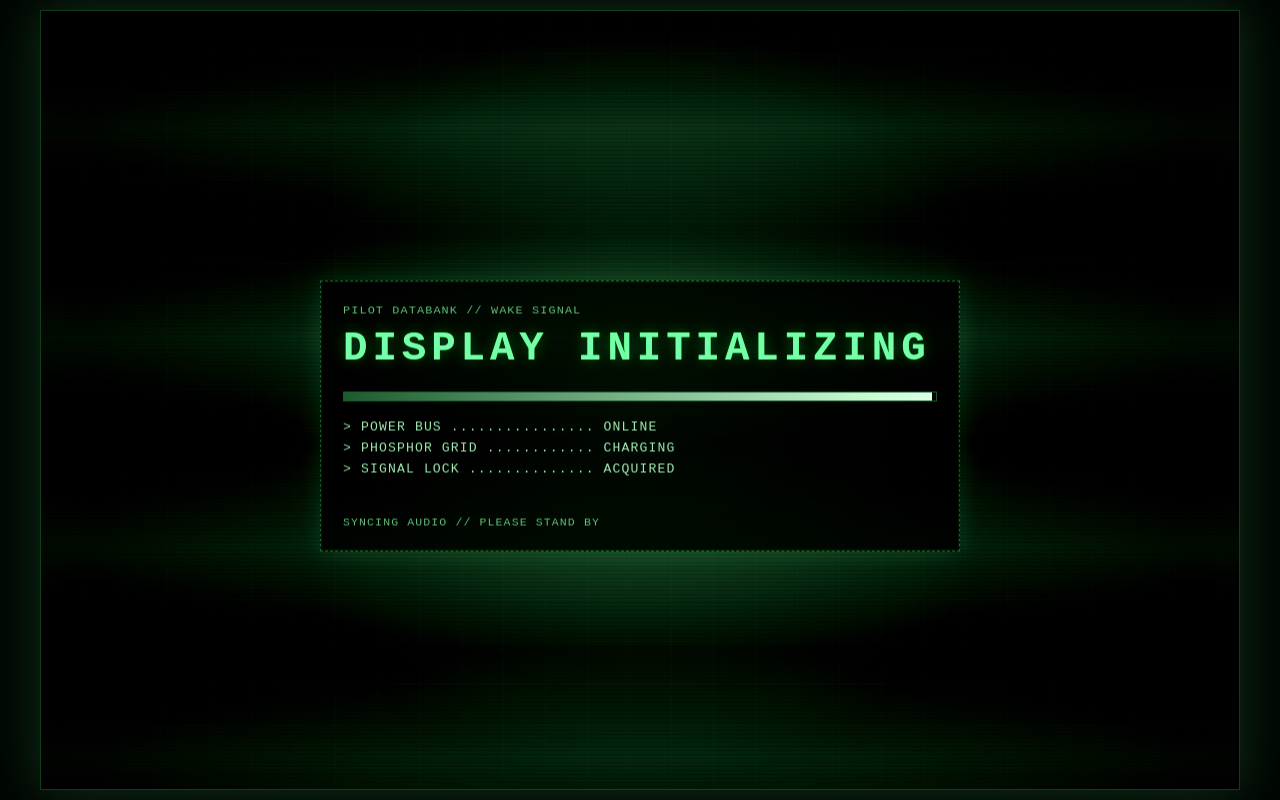
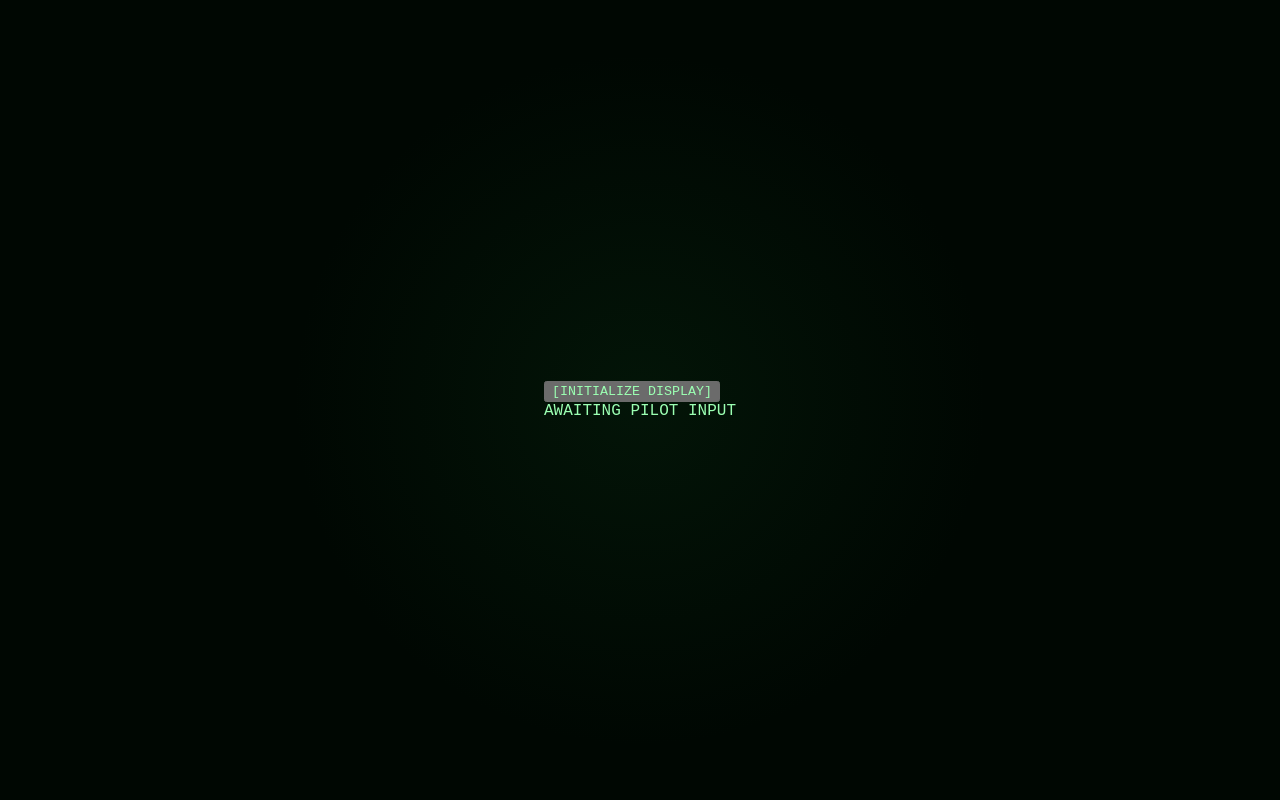
Before and after one commit to bmartingame/pilot-databank, a React (Vite) app: page / in a window 1280 px wide. Built offline with nearby package versions, Linux system fonts and the light colour scheme.

Commit message:
Refactor CRTStartupSplash component for clarity

```diff
--- a/src/App.jsx
+++ b/src/App.jsx
@@ -961,11 +961,40 @@ function isReloadNavigation() {
 }
 
 function CRTStartupSplash({ audioBlocked, isRunning, onRetry }) {
+  if (!isRunning) {
+    return (
+      <div
+        className={`crt-startup-overlay crt-startup-awaiting ${
+          audioBlocked ? "crt-startup-blocked" : ""
+        }`}
+        role="presentation"
+      >
+        <div className="crt-startup-idle-screen">
+          <button
+            type="button"
+            className="crt-startup-center-button"
+            onClick={onRetry}
+          >
+            [INITIALIZE DISPLAY]
+          </button>
+
+          {audioBlocked ? (
+            <div className="crt-startup-idle-warning">
+              AUDIO HANDSHAKE FAILED // RETRY REQUIRED
+            </div>
+          ) : (
+            <div className="crt-startup-idle-status">
+              AWAITING PILOT INPUT
+            </div>
+          )}
+        </div>
+      </div>
+    );
+  }
+
   return (
     <div
-      className={`crt-startup-overlay ${
-        isRunning ? "crt-startup-running" : "crt-startup-waiting"
-      } ${audioBlocked ? "crt-startup-blocked" : ""}`}
+      className="crt-startup-overlay crt-startup-running"
       role="presentation"
     >
       <div className="crt-startup-screen">
@@ -975,7 +1004,7 @@ function CRTStartupSplash({ audioBlocked, isRunning, onRetry }) {
         <div className="crt-startup-vignette" />
 
         <div className="crt-startup-readout">
-          <div className="crt-startup-kicker">PILOT DATABANK // WAKE SIGNAL</div>
+          <div className="crt-startup-kicker">PILOT DATABANK // CRT WAKE SIGNAL</div>
           <div className="crt-startup-title">DISPLAY INITIALIZING</div>
 
           <div className="crt-startup-progress" aria-hidden="true">
@@ -989,19 +1018,9 @@ function CRTStartupSplash({ audioBlocked, isRunning, onRetry }) {
             <div>&gt; DATAFILE INDEX ........... READY</div>
           </div>
 
-          {audioBlocked ? (
-            <button
-              type="button"
-              className="crt-startup-unmute"
-              onClick={onRetry}
-            >
-              [INITIALIZE DISPLAY]
-            </button>
-          ) : isRunning ? (
-            <div className="crt-startup-status">SYNCING AUDIO // PLEASE STAND BY</div>
-          ) : (
-            <div className="crt-startup-status">AWAITING AUDIO HANDSHAKE</div>
-          )}
+          <div className="crt-startup-status">
+            SYNCING AUDIO // PLEASE STAND BY
+          </div>
         </div>
       </div>
     </div>
@@ -1130,12 +1149,7 @@ export default function App() {
     audio.preload = "auto";
     startupAudioRef.current = audio;
 
-    const startupDelay = window.setTimeout(() => {
-      startStartupSequence(audio);
-    }, 80);
-
     return () => {
-      window.clearTimeout(startupDelay);
       clearStartupTimer();
 
       audio.pause();
```
